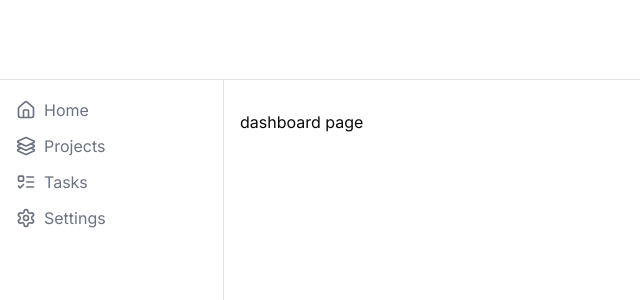
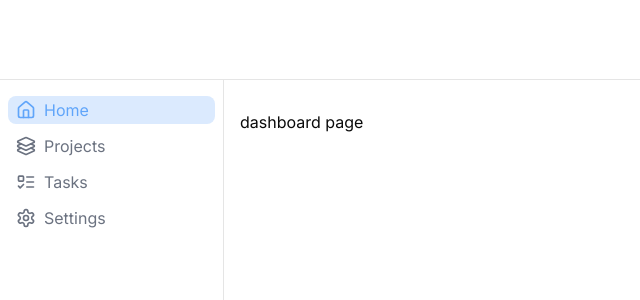
Before and after one commit to guyhazut2000/trello-clone, a Next.js app: page / in a window 1280 px wide. Shown: the top 300 px of the page, without its empty margins (0-640 px from the left). Built offline with nearby package versions, Linux system fonts and the light colour scheme.

Commit message:
implement active state for sidebar items based on url path

```diff
--- a/src/components/sidebar.tsx
+++ b/src/components/sidebar.tsx
@@ -1,6 +1,10 @@
-import { routes } from "@/config/routes";
+"use client";
+
 import Link from "next/link";
 import React from "react";
+import { usePathname } from "next/navigation";
+
+import { routes } from "@/config/routes";
 
 export const Sidebar = () => {
   return (
@@ -21,14 +25,28 @@ interface SidebarItemProps {
 }
 
 const SidebarItem = ({ route }: SidebarItemProps) => {
+  const pathname = usePathname(); // Get the current path
   const Icon = route.icon;
+
+  // Check if the current path matches the route path to mark the item as active
+  const isActive =
+    route.path === "/"
+      ? pathname === "/"
+      : pathname.startsWith(route.path.toLowerCase());
 
   return (
     <Link
       href={route.path}
-      className="flex items-center space-x-2 w-full hover:bg-gray-100 rounded-lg px-2 py-1 cursor-pointer select-none"
+      className={`flex items-center space-x-2 w-full rounded-lg px-2 py-1 cursor-pointer select-none
+        ${
+          isActive
+            ? "bg-blue-100 text-blue-400"
+            : "hover:bg-gray-100 text-gray-500"
+        }`}
     >
-      <Icon className="h-5 w-5" />
+      <Icon
+        className={`h-5 w-5 ${isActive ? "text-blue-400" : "text-gray-500"}`}
+      />
       <span>{route.name}</span>
     </Link>
   );
```
